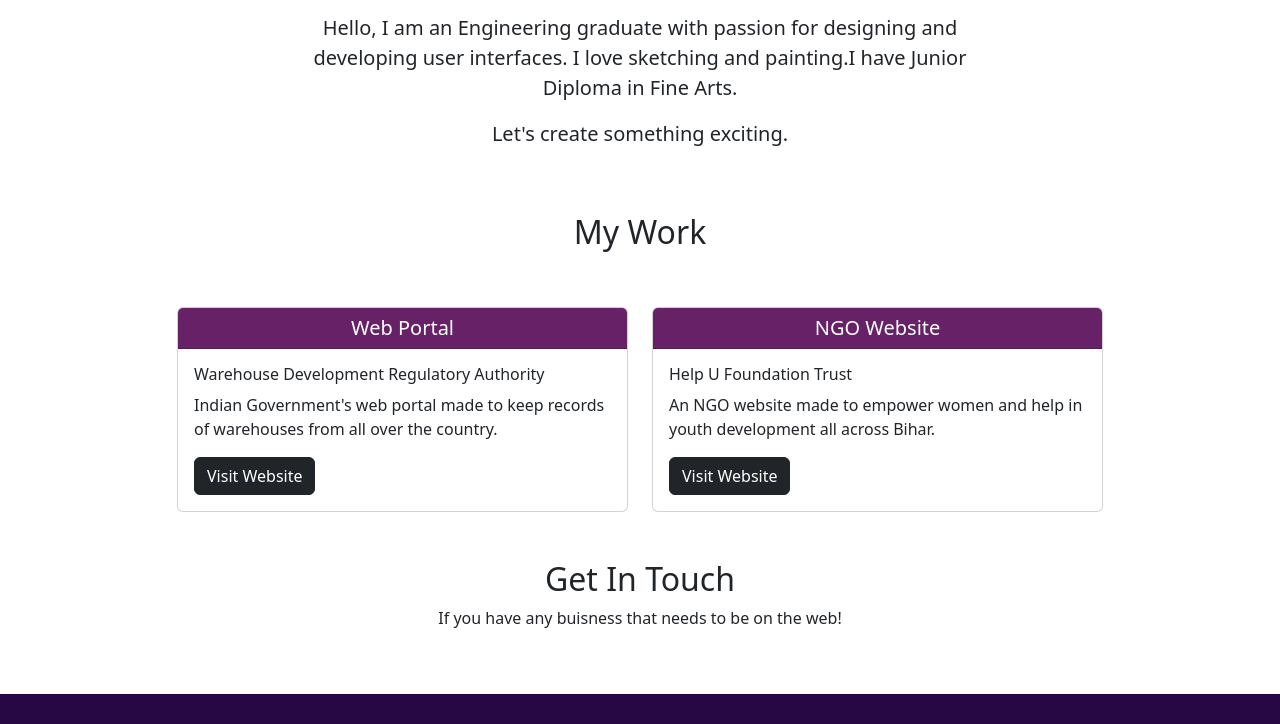
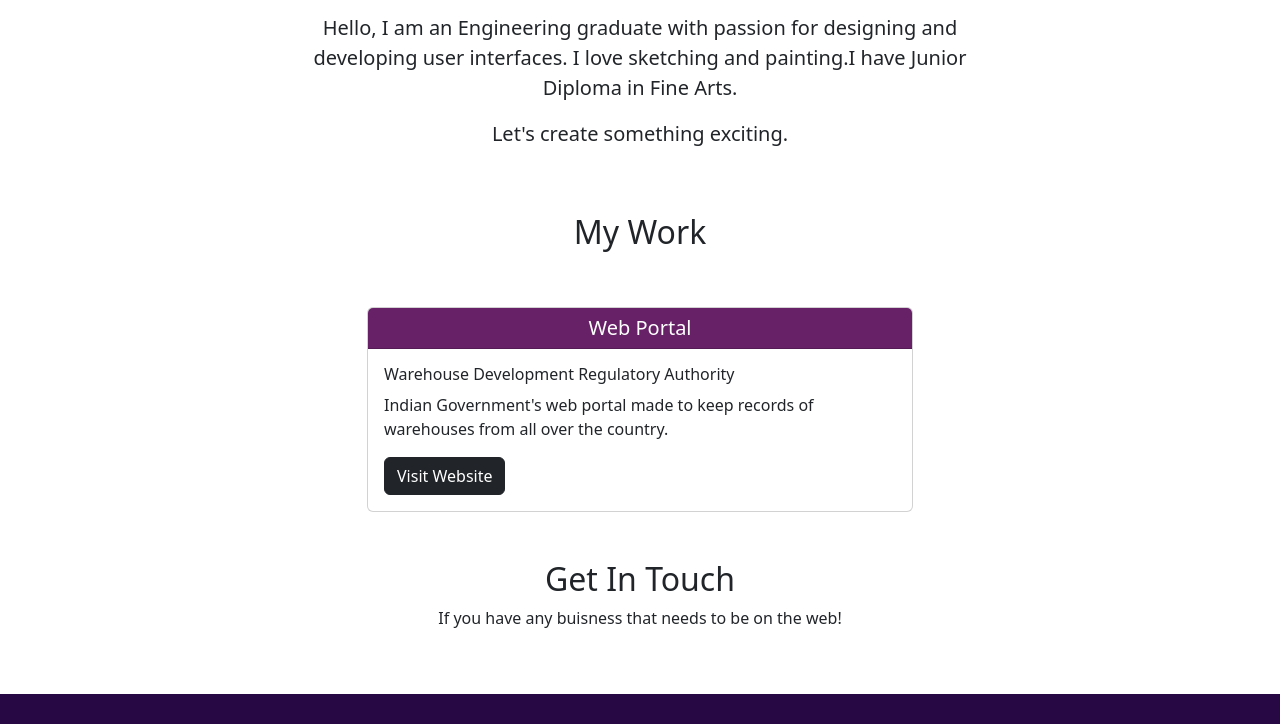
Before and after one commit to swati3344/mywebsite, a plain HTML site: page index.html in a window 1280 px wide. Shown: the part 651-1375 px from the top of the page. Drawn offline with nearby package versions, Linux system fonts and the light colour scheme.

Commit message:
Update index.html
removed one project and changed the column width

```diff
--- a/index.html
+++ b/index.html
@@ -48,23 +48,13 @@
                 </div>
             </div>
             <div class="row">
-                <div class="offset-md-1 col-sm-5 d-flex align-self-stretch">
+                <div class="offset-md-3 col-sm-6 d-flex align-self-stretch">
                     <div class="card">
                         <h5 class="card-header project-head-bg">Web Portal</h5>
                         <div class="card-body">
                           <h6 class="card-title">Warehouse Development Regulatory Authority</h6>
                           <p class="card-text">Indian Government's web portal made to keep records of warehouses from all over the country.</p>
-                          <a href="#" class="btn btn-dark">Visit Website</a>
-                        </div>
-                      </div>
-                </div>
-                <div class="col-sm-5 d-flex align-self-stretch">
-                    <div class="card">
-                        <h5 class="card-header project-head-bg">NGO Website</h5>
-                        <div class="card-body">
-                          <h6 class="card-title">Help U Foundation Trust</h6>
-                          <p class="card-text">An NGO website made to empower women and help in youth development all across Bihar.</p>
-                          <a href="#" class="btn btn-dark">Visit Website</a>
+                          <a href="https://wdra.gov.in/" class="btn btn-dark">Visit Website</a>
                         </div>
                       </div>
                 </div>
```
